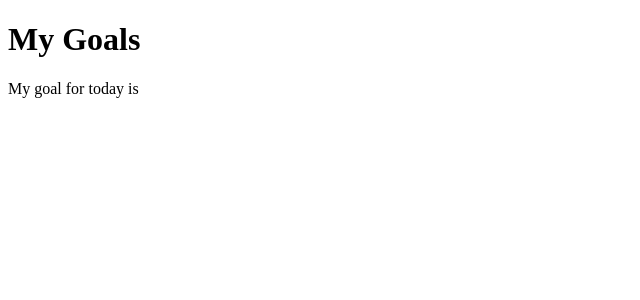
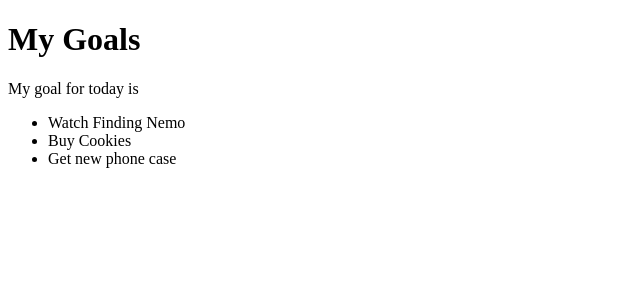
Before and after one commit to MrazTevin/GoalTrack, an Angular app: page / in a window 1280 px wide. Shown: the top 300 px of the page, without its empty margins (0-640 px from the left). Built offline with nearby package versions, Linux system fonts and the light colour scheme.

Commit message:
added a structural directive

```diff
--- a/src/app/app.component.html
+++ b/src/app/app.component.html
@@ -1,2 +1,5 @@
 <h1>My Goals</h1>
 <p>My goal for today is {{goal}}
+  <ul>
+    <li *ngFor='let goal of goals'>{{goal}}</li>
+  </ul>
```
